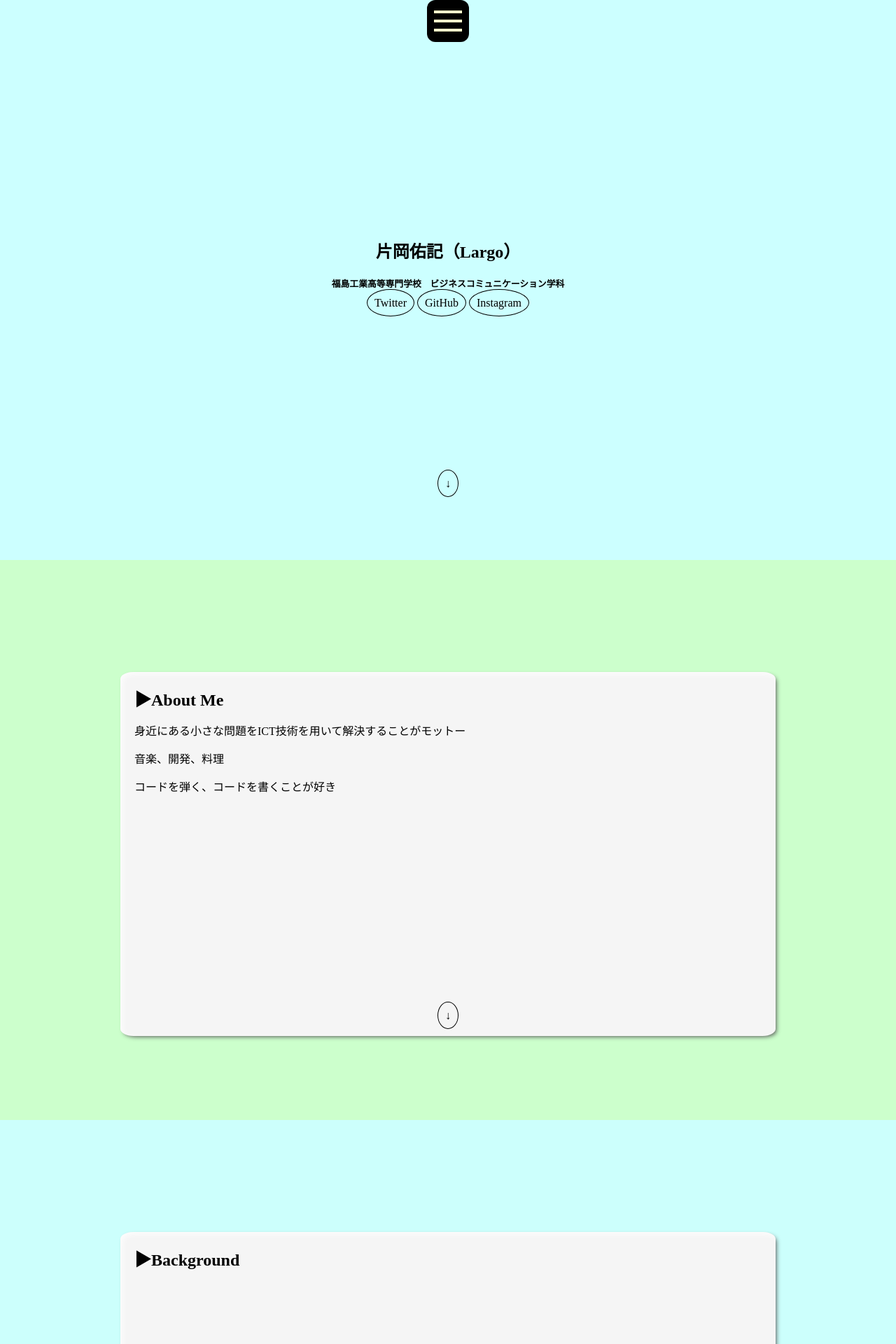
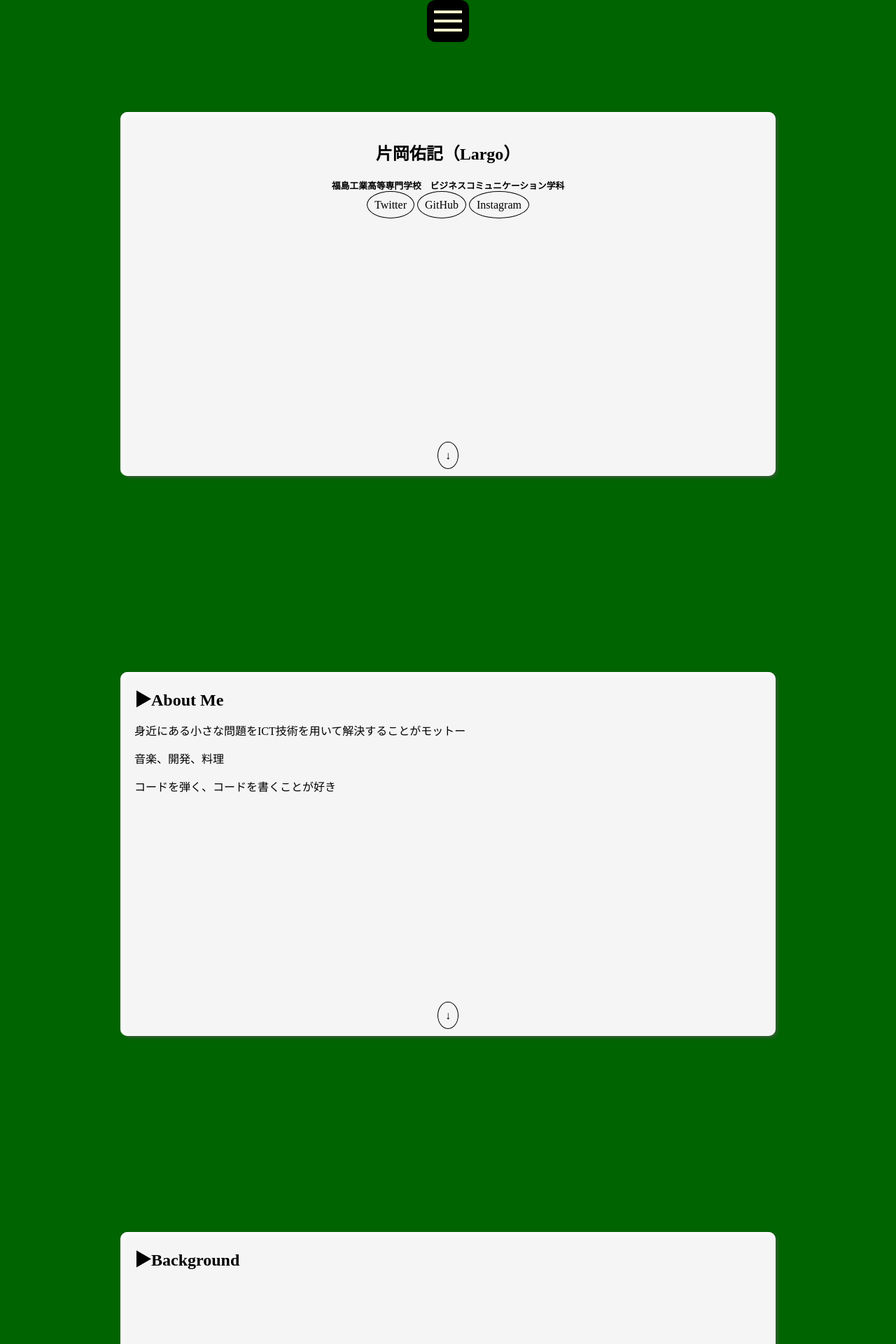
Before and after one commit to yukiti224gt/MyPortfolio, a PHP site: page / in a window 1280 px wide. Shown: the top 1920 px of the page at 70% size. Run offline with PHP 8.4, Linux system fonts and the light colour scheme.

Commit message:
ADD: 黒板デザイン等

```diff
--- a/index.html
+++ b/index.html
@@ -28,12 +28,14 @@
   </div>
   <main>
     <section id="home">
-      <div class="home">
-        <h1>片岡佑記（Largo）</h1>
-        <h2>福島工業高等専門学校　ビジネスコミュニケーション学科</h2>
-        <a href="https://twitter.com/yuki_gt123">Twitter</a>
-        <a href="https://github.com/yukiti224gt">GitHub</a>
-        <a href="https://www.instagram.com/yuutaroutp/">Instagram</a>
+      <div class="home box">
+        <div class="profile_info">
+          <h1>片岡佑記（Largo）</h1>
+          <h2>福島工業高等専門学校　ビジネスコミュニケーション学科</h2>
+          <a href="https://twitter.com/yuki_gt123">Twitter</a>
+          <a href="https://github.com/yukiti224gt">GitHub</a>
+          <a href="https://www.instagram.com/yuutaroutp/">Instagram</a>
+        </div>
         <div class="bottom_link">
           <a href="#about">↓</a>
         </div>
@@ -62,7 +64,6 @@
     <section id="technology">
       <div class="technology box">
         <h2>▶︎Technology</h2>
-
         <div class="bottom_link">
           <a href="#home">↑</a>
         </div>
--- a/style.css
+++ b/style.css
@@ -147,13 +147,13 @@ a:hover {
   background-color: whitesmoke;
   box-shadow: 3px 3px 6px -2px #555,
     3px 3px 8px rgba(255, 255, 255, 0.8) inset;
-  border-radius: 2%;
-
+  border-radius: 10px;
 }
 
 /* body */
 body {
   margin: 0;
+  background-color: #006400;
 }
 
 /* section毎のいろ */
@@ -163,27 +163,16 @@ section {
   position: relative;
 }
 
-section:nth-child(1) {
-  background-color: #CCFFFF;
-}
-
-section:nth-child(2) {
-  background-color: #CCFFCC;
-}
-
-section:nth-child(3) {
-  background-color: #CCFFFC;
-}
-
 section:first-child>div {
   position: absolute;
-  top: 40%;
+  top: 20%;
   left: 0;
   right: 0;
   bottom: 0;
-  width: 60vw;
-  height: 50vh;
+  width: 70vw;
+  height: 60vh;
   margin: 0 auto;
+  padding: 20px;
   text-align: center;
 }
 
@@ -230,7 +219,6 @@ section:not(:first-child)>div>h2 {
 
 /* footer */
 #footer {
-  background-color: #0bd;
   margin: 0;
   height: 50px;
   width: 100vw;
```
